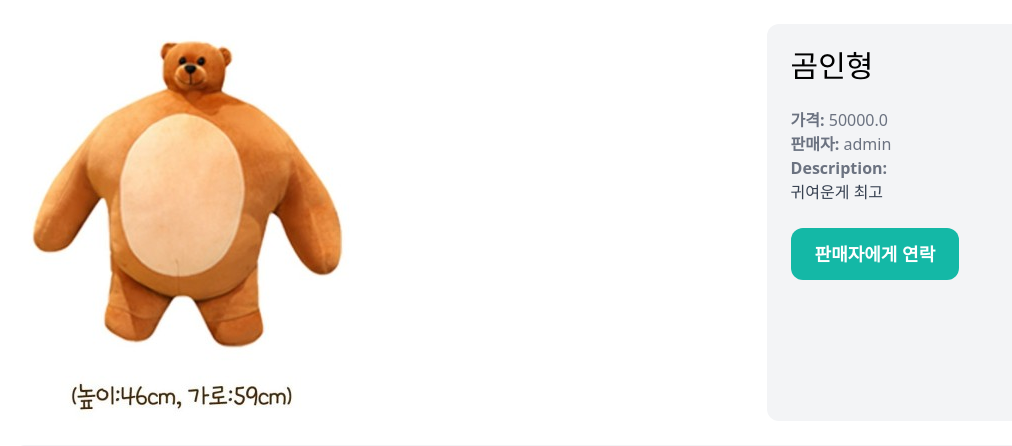
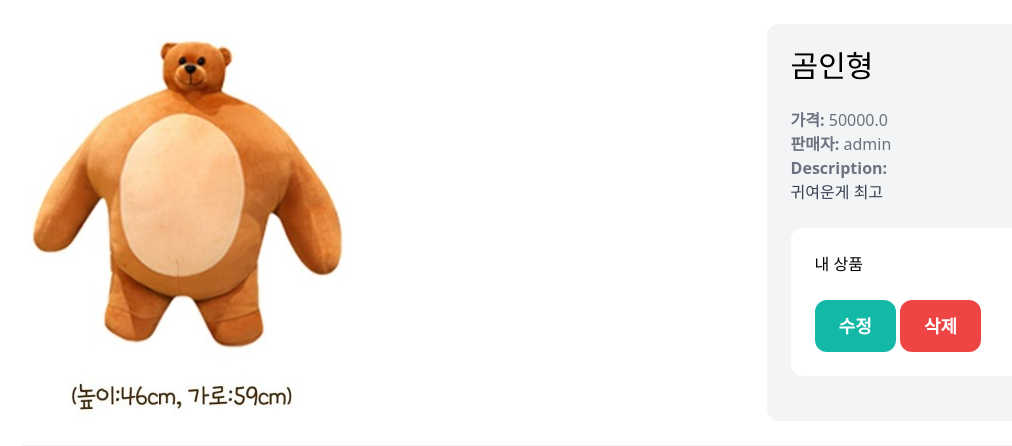
Before and after one commit to alstj0606/spartamarketplace, a Django app: page /items/1/ in a window 1280 px wide. Shown: the part 77-523 px from the top of the page, without its empty margins (11-1023 px from the left). Run offline with Django 5.2, Linux system fonts and the light colour scheme; a user stored in the database is signed in; data comes from the database, SQL or seed files in the repository; both versions use the stored data as it was after the commit; some libraries are stand-ins or nearby versions.

Commit message:
delete and edit

```diff
--- a/marketplace/dashboard/views.py
+++ b/marketplace/dashboard/views.py
@@ -1,5 +1,5 @@
 from django.contrib.auth.decorators import login_required
-from django.shortcuts import render
+from django.shortcuts import get_object_or_404, render
 
 # Create your views here.
 from item.models import Item
--- a/marketplace/item/templates/item/detail.html
+++ b/marketplace/item/templates/item/detail.html
@@ -20,7 +20,15 @@
                 </p>
             {% endif %}
 
-            <a href="#" class="inline-block mt-6 px-6 py-3 text-lg font-semibold bg-teal-500 text-white rounded-xl hover:bg-teal-700">판매자에게 연락</a>
+            {% if request.user == item.created_by %}
+                <div class="mt-6 p-6 bg-white rounded-xl">
+                    <p>내 상품</p>
+                    <a href="#" class="inline-block mt-6 px-6 py-3 text-lg font-semibold bg-teal-500 text-white rounded-xl">수정</a>
+                    <a href="{% url 'item:delete' item.id %}" class="inline-block mt-6 px-6 py-3 text-lg font-semibold bg-red-500 text-white rounded-xl">삭제</a>
+                </div>
+            {% else %}
+                <a href="#" class="inline-block mt-6 px-6 py-3 text-lg font-semibold bg-teal-500 text-white rounded-xl hover:bg-teal-700">판매자에게 연락</a>
+            {% endif %}
         </div>
     </div>
         <div class="mt-6 px-6 py-12 bg-gray-100 rounded-xl">
--- a/marketplace/item/urls.py
+++ b/marketplace/item/urls.py
@@ -7,4 +7,5 @@ app_name = 'item'
 urlpatterns = [
     path('new/', views.new, name='new'),
     path('<int:pk>/', views.detail, name='detail'),
+    path('<int:pk>/delete/', views.delete, name='delete'),
 ]
--- a/marketplace/item/views.py
+++ b/marketplace/item/views.py
@@ -34,3 +34,10 @@ def new(request):
         'form': form,
         'title': 'New Item',
     })
+
+@login_required
+def delete(request, pk):
+    item = get_object_or_404(Item, pk=pk, created_by=request.user)
+    item.delete()
+
+    return redirect('dashboard:index')
```
Also changed, not shown: marketplace/db.sqlite3, marketplace/media/item_image/자켓_9t9S0HA.jpg (added), marketplace/media/item_image/자켓_L8hFOrb.jpg (added).
